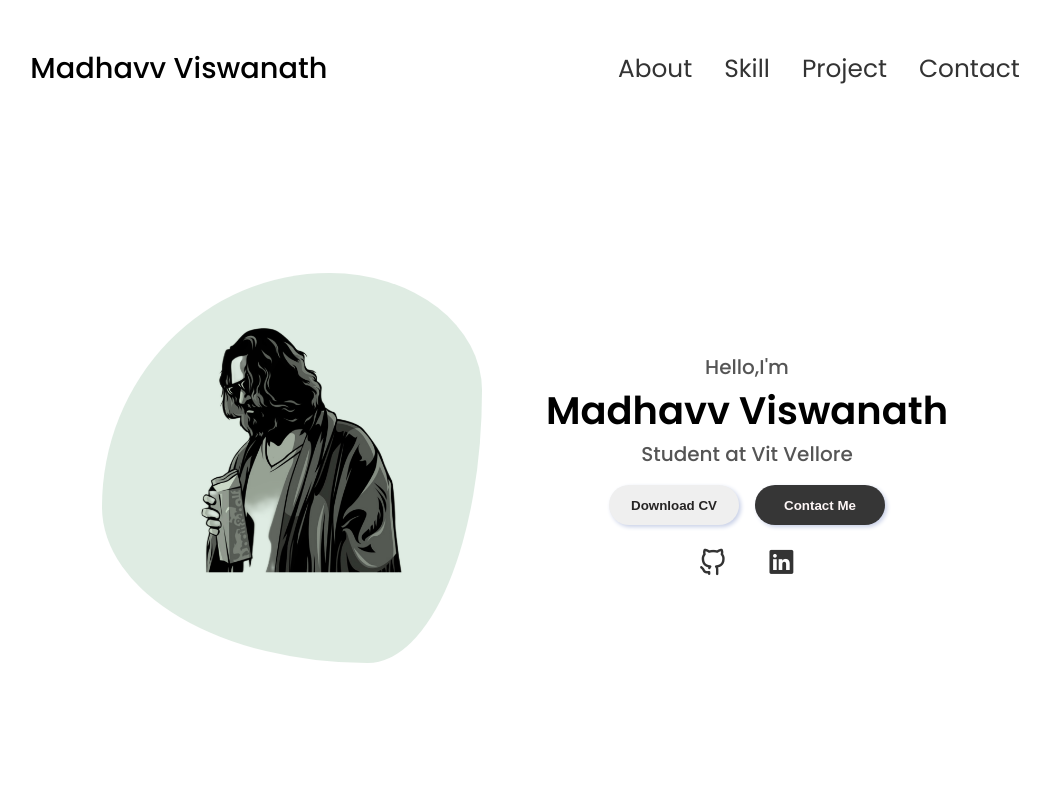
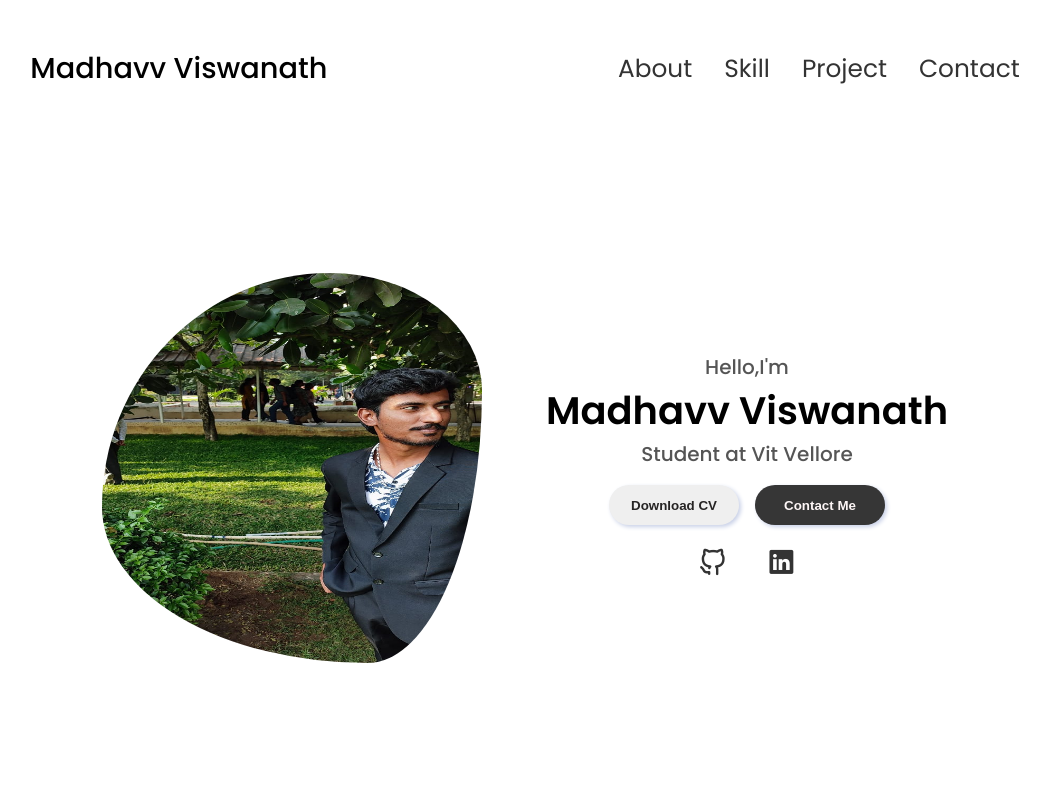
Before and after one commit to Madhavv13/Personal-Portfolio, a React (Vite) app: page / in a window 1280 px wide. Shown: the top 800 px of the page, without its empty margins (115-1165 px from the left). Built offline with nearby package versions, Linux system fonts and the light colour scheme.

Commit message:
Updated Profile Image

```diff
--- a/src/components/profile/Profile.jsx
+++ b/src/components/profile/Profile.jsx
@@ -4,7 +4,7 @@ function Profile() {
   return (
     <section id='profile'>
         <div className="profile_img">
-            <img src="/images/Profile.png" alt=""/>
+            <img src="/images/Profile.jpg" alt=""/>
         </div>
         <div className="profiletext">
             <p>Hello,I'm</p>
```
Also changed, not shown: public/images/Profile.jpg (added).
